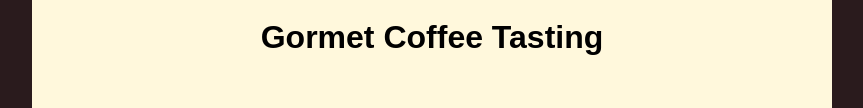
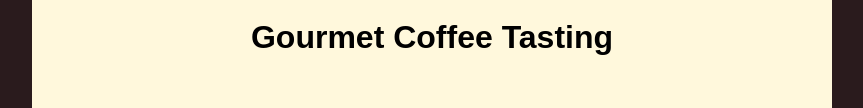
Before and after one commit to ianJStutor/puppeteer-testing, a plain HTML site: page index.html in a window 1280 px wide. Shown: the part 206-314 px from the top of the page, without its empty margins (208-1071 px from the left). Drawn offline with Linux system fonts and the light colour scheme.

Commit message:
spelling

```diff
--- a/index.html
+++ b/index.html
@@ -13,7 +13,7 @@
                 <source srcset="https://picsum.photos/id/766/500/200" media="(max-width: 500px)">
                 <img src="https://picsum.photos/id/766/800/200" alt="Coffee beans">
             </picture>
-            <h1>Gormet Coffee Tasting</h1>
+            <h1>Gourmet Coffee Tasting</h1>
         </header>
         <main>
             <form>
```
